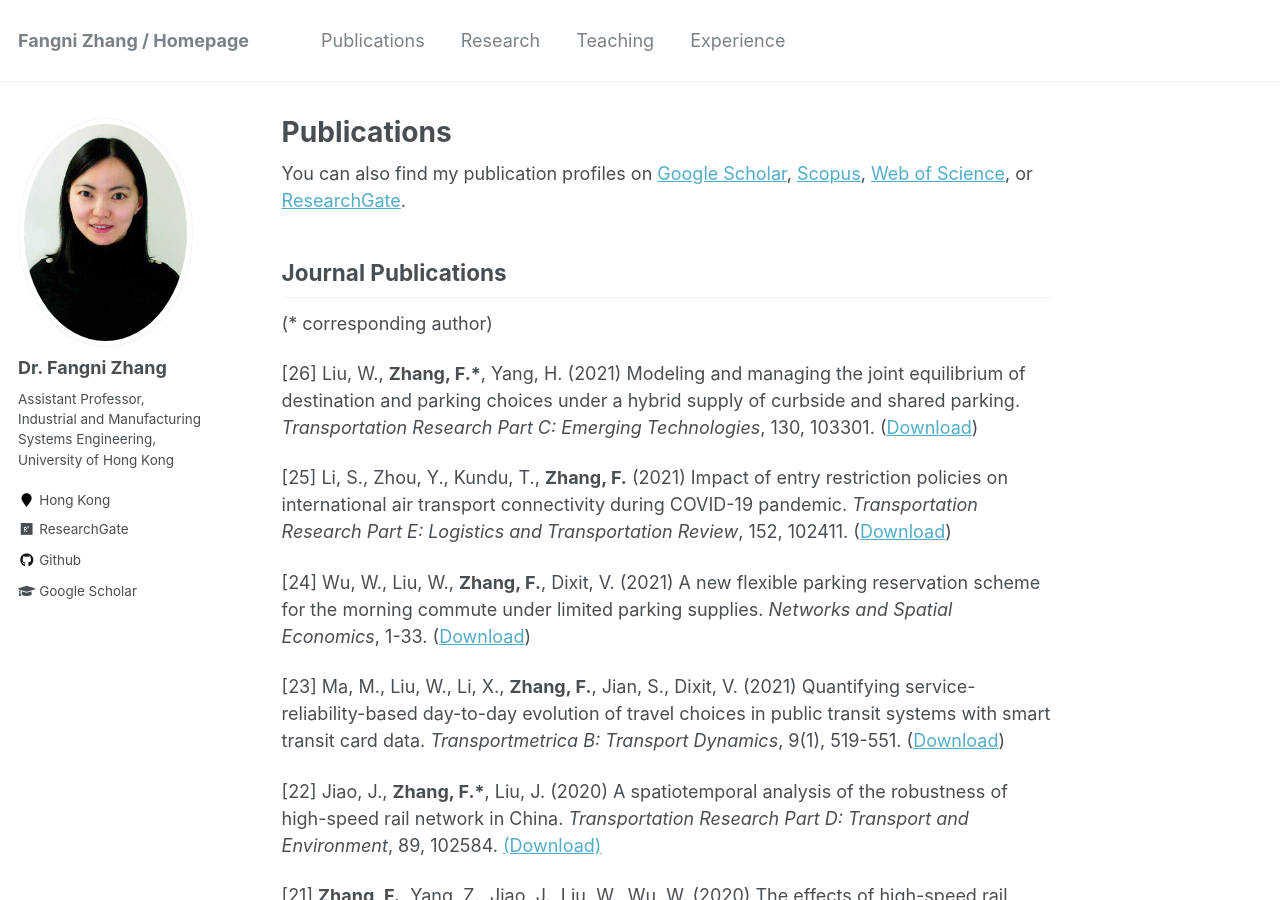
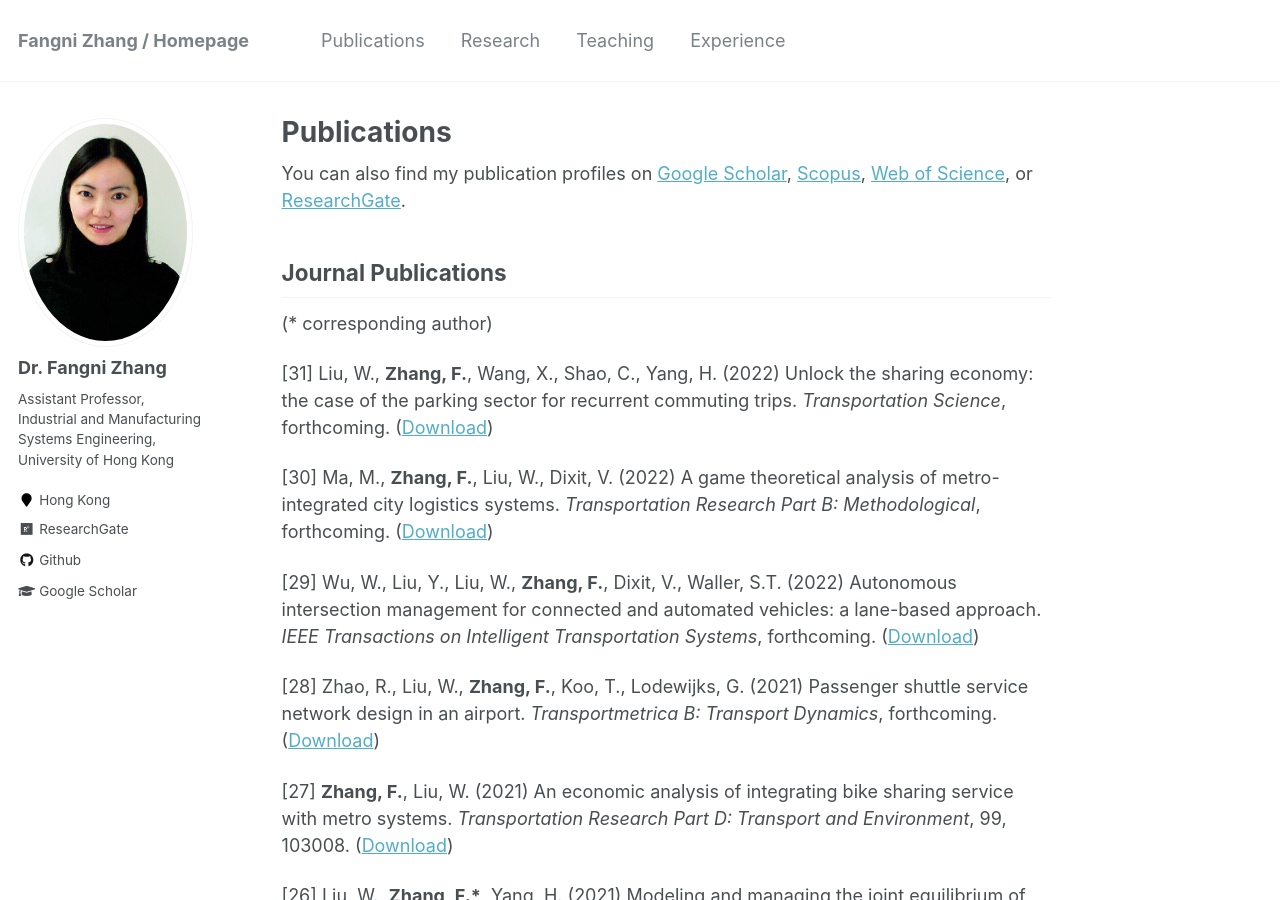
Before and after one commit to fangnizhang/fangnizhang.github.io, a Jekyll site: the page built from _pages/publications.md, in a window 1280 px wide and 900 px high. Built offline with Jekyll 4.4.1, drawn with Linux system fonts in a browser that asks for light colours.

Commit message:
Update publications.md

```diff
--- a/_pages/publications.md
+++ b/_pages/publications.md
@@ -19,6 +19,16 @@ You can also find my publication profiles on [Google Scholar](https://scholar.go
 Journal Publications
 ----------
 (* corresponding author)
+
+[31] Liu, W., __Zhang, F.__, Wang, X., Shao, C., Yang, H. (2022) Unlock the sharing economy: the case of the parking sector for recurrent commuting trips. _Transportation Science_, forthcoming. ([Download](https://doi.org/10.13140/RG.2.2.12423.11688))
+
+[30] Ma, M., __Zhang, F.__, Liu, W., Dixit, V. (2022) A game theoretical analysis of metro-integrated city logistics systems. _Transportation Research Part B: Methodological_, forthcoming. ([Download](https://doi.org/10.13140/RG.2.2.30835.45602))
+
+[29] Wu, W., Liu, Y., Liu, W., __Zhang, F.__, Dixit, V., Waller, S.T. (2022) Autonomous intersection management for connected and automated vehicles: a lane-based approach. _IEEE Transactions on Intelligent Transportation Systems_, forthcoming. ([Download](https://doi.org/10.1109/TITS.2021.3136910))
+
+[28] Zhao, R., Liu, W., __Zhang, F.__, Koo, T., Lodewijks, G. (2021) Passenger shuttle service network design in an airport. _Transportmetrica B: Transport Dynamics_, forthcoming. ([Download](https://doi.org/10.1080/21680566.2021.2008279))
+
+[27] __Zhang, F.__, Liu, W. (2021) An economic analysis of integrating bike sharing service with metro systems. _Transportation Research Part D: Transport and Environment_, 99, 103008. ([Download](https://doi.org/10.1016/j.trd.2021.103008))
 
 [26] Liu, W., __Zhang, F.\*__, Yang, H. (2021) Modeling and managing the joint equilibrium of destination and parking choices under a hybrid supply of curbside and shared parking. _Transportation Research Part C: Emerging Technologies_, 130, 103301. ([Download](https://doi.org/10.1016/j.trc.2021.103301))
 
```
